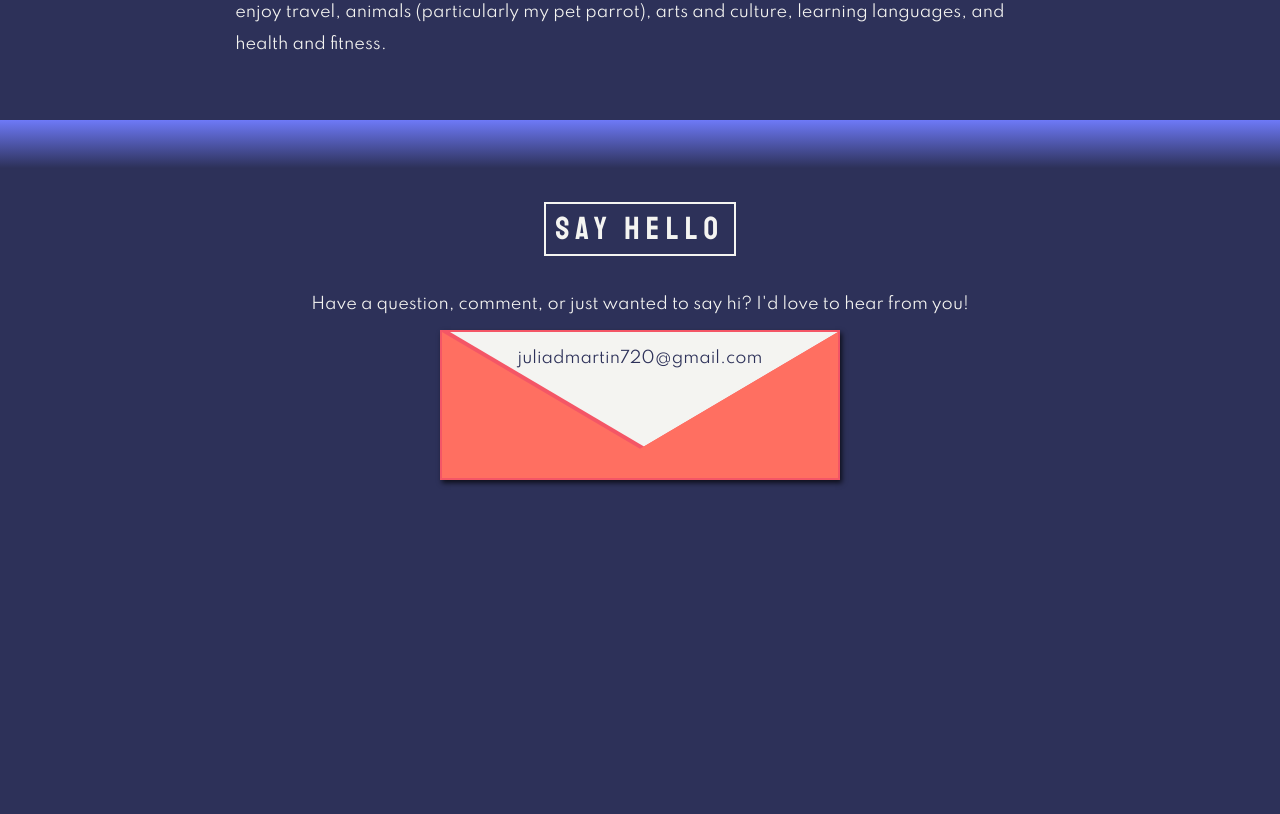
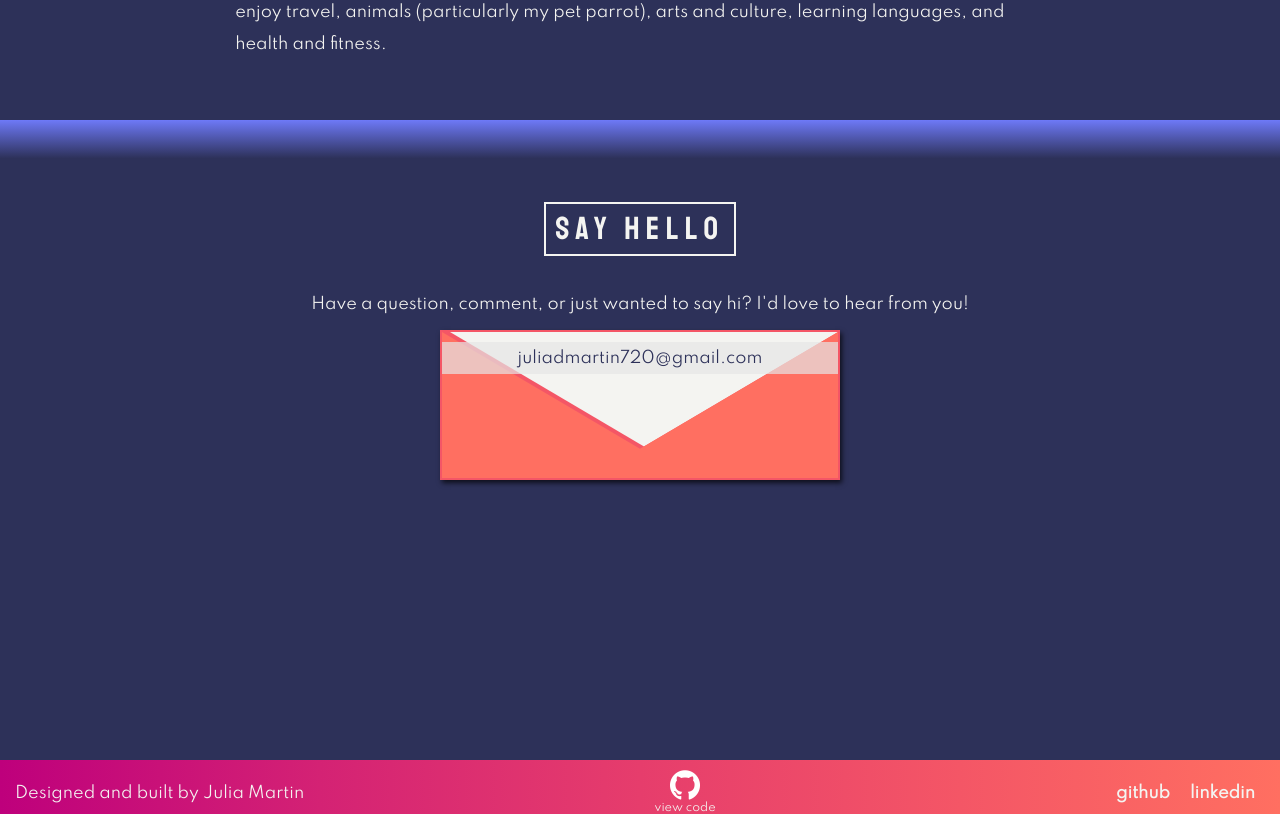
Before and after one commit to julia-martin/personal-website, a React (Create React App) app: page / in a window 1280 px wide. Shown: the part 3080-3894 px from the top of the page. Built offline with nearby package versions, Linux system fonts and the light colour scheme.

Commit message:
Fix more spacing

```diff
--- a/src/components/Circle.js
+++ b/src/components/Circle.js
@@ -29,6 +29,13 @@ const CircleDiv = styled.div`
   transform-style: preserve-3d;
   perspective: 200px;
   will-change: transform;
+
+  @media (max-width: 550px) {
+    margin: 10px 5px;
+  }
+  @media (max-width: 460px) {
+    transform: translateY(0);
+  }
 `;
 
 const FrontSide = styled.div`
--- a/src/components/MailButton.js
+++ b/src/components/MailButton.js
@@ -58,6 +58,7 @@ const Envelope = styled.div`
 `;
 
 const Email = styled.p`
+  background-color: hsla(321deg 0% 90% / 70%);
   color: ${COLORS.darkBlue};
   position: absolute;
   top: 10px;
--- a/src/components/Section.js
+++ b/src/components/Section.js
@@ -17,6 +17,14 @@ const SectionWrapper = styled.section`
   padding: 10px 50px;
   scroll-snap-align: start;
   background: linear-gradient(180deg,	hsl(235, 90%, 70%), ${COLORS.darkBlue} 6%);
+
+  &:last-of-type {
+    min-height: 80vh;
+  }
+
+  @media (max-width: 500px) {
+    padding: 10px 20px;
+  }
 `;
 
 const Heading = styled.h2`
```
